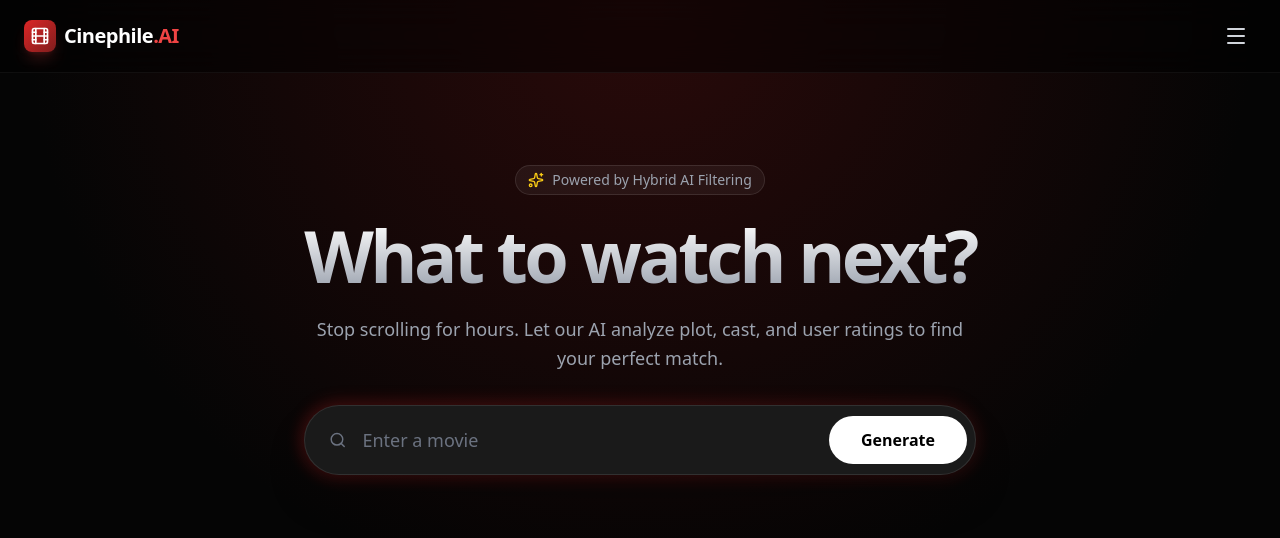
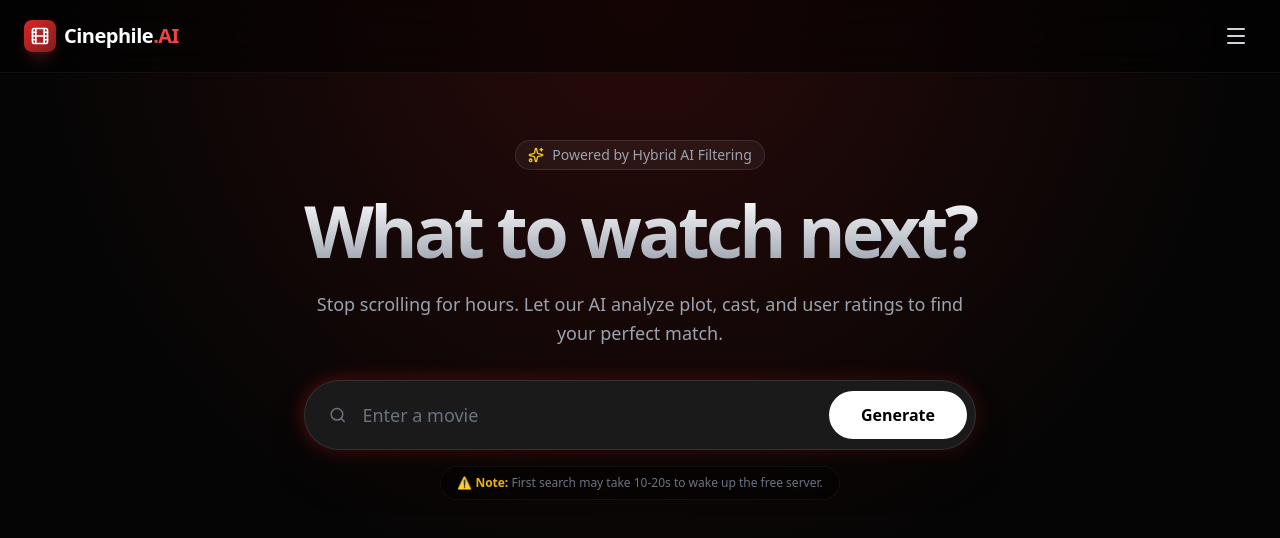
Before and after one commit to Narenkarthik-07/cinephile-recommender, a React app in the folder frontend/: page / in a window 1280 px wide. Shown: the top 538 px of the page. Built offline with nearby package versions, Linux system fonts and the light colour scheme; the HTML template or start-up script is replaced by a standard one.

Commit message:
New Updated UI

```diff
--- a/frontend/src/App.jsx
+++ b/frontend/src/App.jsx
@@ -91,6 +91,20 @@ function App() {
             </div>
           </form>
 
+          {/* Cold Start Note */}
+          {!hasSearched && !loading && (
+            <div className="mt-4 text-xs text-gray-500 bg-black/30 px-4 py-2 rounded-full inline-block border border-white/5 backdrop-blur-sm">
+              <span className="text-yellow-500 font-bold">⚠️ Note:</span> First search may take 10-20s to wake up the free server.
+            </div>
+          )}
+
+          {/* Loading State Message */}
+          {loading && (
+            <div className="mt-4 text-sm text-gray-400 animate-pulse">
+              Waking up the AI brain... this might take a moment.
+            </div>
+          )}
+
           {/* Error Message */}
           {error && (
             <div className="mt-4 p-4 bg-red-500/10 border border-red-500/20 rounded-lg text-red-200 max-w-md mx-auto animate-fade-in">
--- a/frontend/src/components/MovieCard.jsx
+++ b/frontend/src/components/MovieCard.jsx
@@ -51,7 +51,7 @@ const MovieCard = ({ movie, reason }) => {
 
                 {/* The "Why" Badge - Premium Glass Look */}
                 <div className="bg-white/10 backdrop-blur-md border border-white/10 p-2 rounded-lg text-xs text-gray-200">
-                    <span className="text-red-400 font-semibold uppercase tracking-wider text-[10px]">Because you liked it:</span>
+                    <span className="text-red-400 font-semibold uppercase tracking-wider text-[10px]">Why you like it:</span>
                     <p className="mt-1 line-clamp-2 leading-relaxed opacity-90">{reason}</p>
                 </div>
             </div>
```
